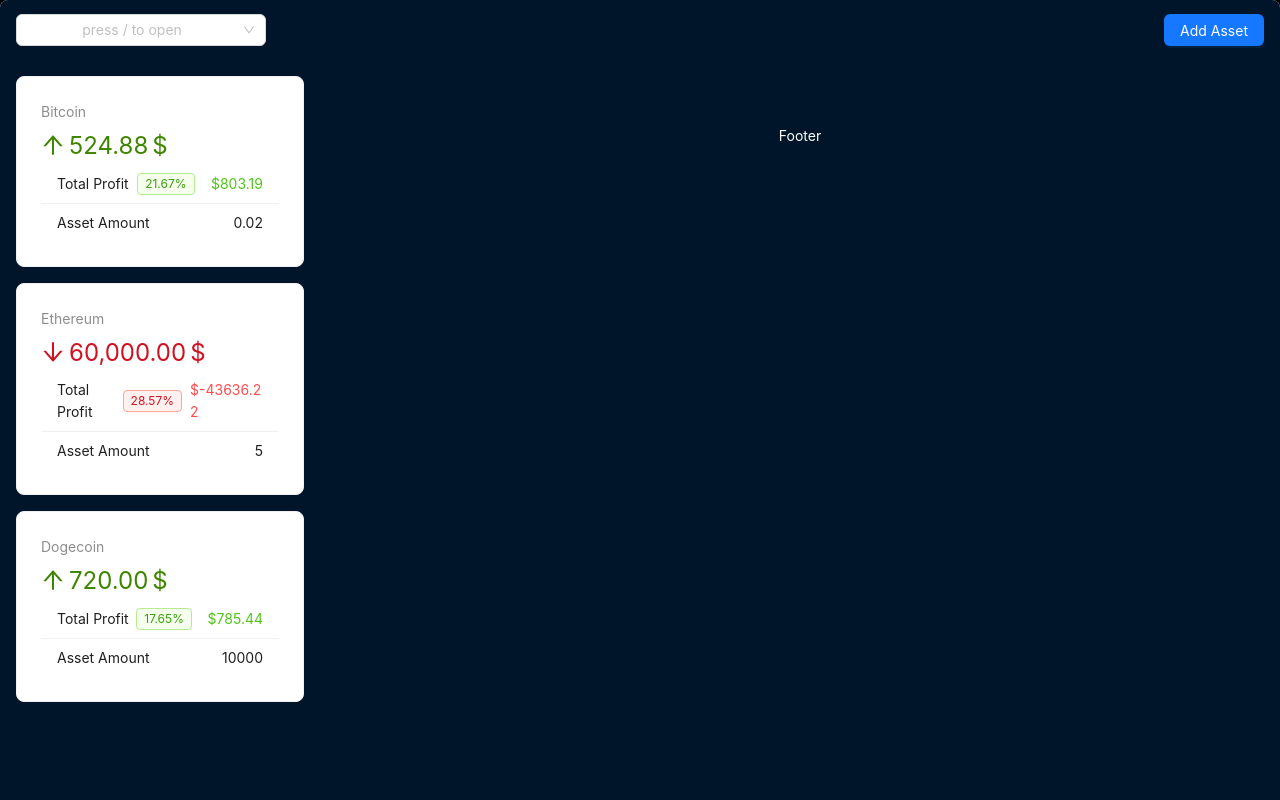
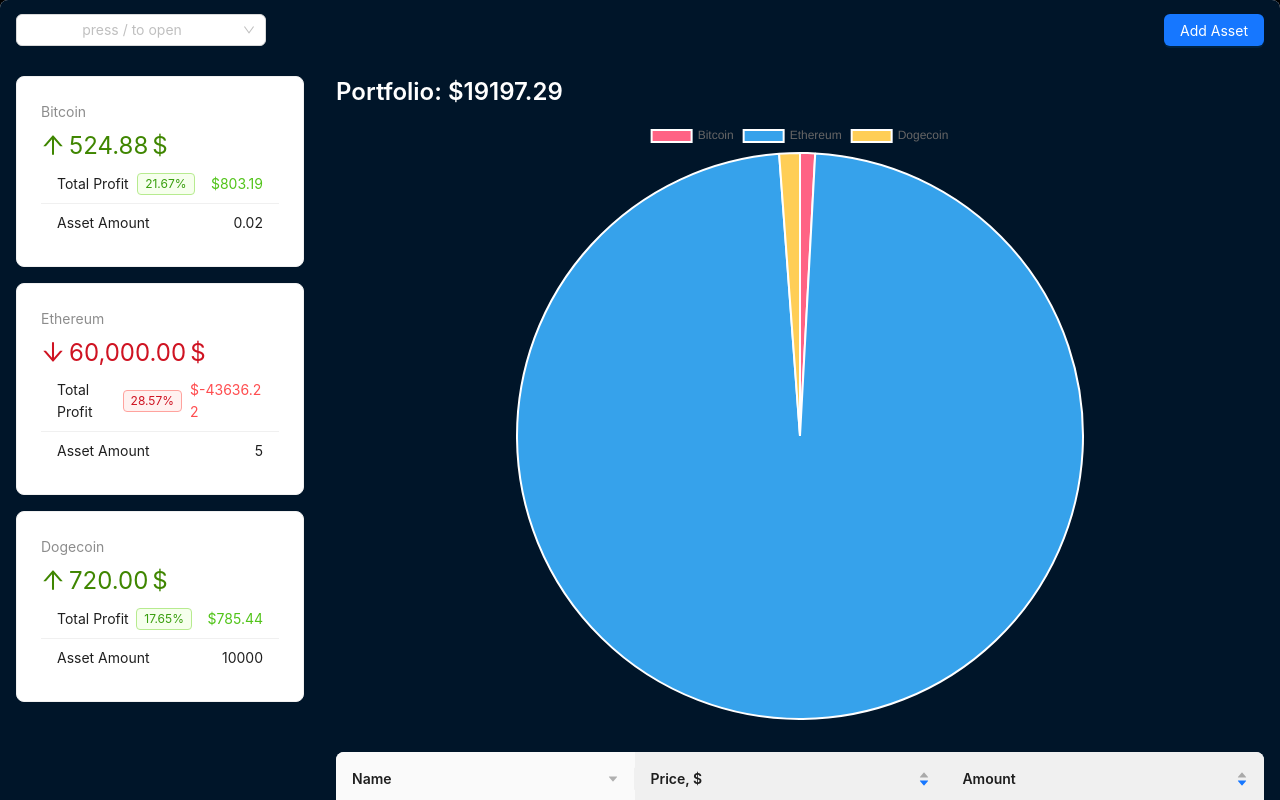
Before and after one commit to StepanoffDS/crypto-dashboard, a React (Vite) app: page / in a window 1280 px wide. Shown: the top 800 px of the page. Built offline with nearby package versions, Linux system fonts and the light colour scheme.

Commit message:
5th commit

```diff
--- a/package.json
+++ b/package.json
@@ -11,7 +11,9 @@
   },
   "dependencies": {
     "antd": "^5.16.4",
+    "chart.js": "^4.4.2",
     "react": "^18.2.0",
+    "react-chartjs-2": "^5.2.0",
     "react-dom": "^18.2.0"
   },
   "devDependencies": {
--- a/src/components/layout/AppContent/AppContent.tsx
+++ b/src/components/layout/AppContent/AppContent.tsx
@@ -1,6 +1,33 @@
 import { Content } from 'antd/es/layout/layout'
 import styles from './AppContent.module.scss'
+import { Typography } from 'antd'
+import { useCrypto } from '../../../context/crypto-context'
+import PortfolioChart from '../PortfolioChart/PortfolioChart'
+import AssetsTable from '../PortfolioChart/AssetsTable'
 
 export default function AppContent() {
-	return <Content className={styles.contentStyle}>Footer</Content>
+	const { assets, crypto } = useCrypto()
+
+	const cryptoPriceMap: Record<string, number> = crypto.reduce((acc, c) => {
+		return {
+			...acc,
+			[c.id]: c.price,
+		}
+	}, {})
+
+	return (
+		<Content className={styles.contentStyle}>
+			<Typography.Title style={{ textAlign: 'left', color: '#fff' }} level={3}>
+				Portfolio: $
+				{assets
+					.map((asset) => {
+						return asset.amount ? asset.amount * cryptoPriceMap[asset.id] : 0
+					})
+					.reduce((acc, v) => (acc += v), 0)
+					.toFixed(2)}
+			</Typography.Title>
+			<PortfolioChart />
+			<AssetsTable />
+		</Content>
+	)
 }
--- /dev/null
+++ b/src/components/layout/PortfolioChart/AssetsTable.tsx
@@ -0,0 +1,59 @@
+import React from 'react'
+import { Table } from 'antd'
+import type { TableColumnsType } from 'antd'
+import { useCrypto } from '../../../context/crypto-context'
+
+interface DataType {
+	key: string | undefined
+	name: string
+	price: number
+	amount: number
+}
+
+const columns: TableColumnsType<DataType> = [
+	{
+		title: 'Name',
+		dataIndex: 'name',
+		showSorterTooltip: { target: 'full-header' },
+		// specify the condition of filtering result
+		// here is that finding the name started with `value`
+		onFilter: (value, record) => record.name.indexOf(value as string) === 0,
+		sorter: (a, b) => a.name.length - b.name.length,
+		sortDirections: ['descend'],
+	},
+	{
+		title: 'Price, $',
+		dataIndex: 'price',
+		defaultSortOrder: 'descend',
+		sorter: (a, b) => a.price - b.price,
+	},
+	{
+		title: 'Amount',
+		dataIndex: 'amount',
+		defaultSortOrder: 'descend',
+		sorter: (a, b) => a.amount - b.amount,
+	},
+]
+
+export default function AssetsTable() {
+	const { assets } = useCrypto()
+
+	const data: DataType[] = assets.map((asset) => ({
+		key: asset.id,
+		name: asset.name ?? 'Default Name',
+		price: asset.price ?? 0,
+		amount: asset.amount ?? 0,
+	}))
+
+	return (
+		<div>
+			{' '}
+			<Table
+				pagination={false}
+				columns={columns}
+				dataSource={data}
+				showSorterTooltip={{ target: 'sorter-icon' }}
+			/>
+		</div>
+	)
+}
--- /dev/null
+++ b/src/components/layout/PortfolioChart/PortfolioChart.tsx
@@ -0,0 +1,41 @@
+import { Chart as ChartJS, ArcElement, Tooltip, Legend } from 'chart.js'
+import { Pie } from 'react-chartjs-2'
+import { useCrypto } from '../../../context/crypto-context'
+
+ChartJS.register(ArcElement, Tooltip, Legend)
+
+export default function PortfolioChart() {
+	const { assets } = useCrypto()
+
+	const data = {
+		labels: assets.map((asset) => asset.name),
+		datasets: [
+			{
+				label: '$',
+				data: assets.map((asset) => asset.totalAmount),
+				backgroundColor: [
+					'rgba(255, 99, 132, 1)',
+					'rgba(54, 162, 235, 1)',
+					'rgba(255, 206, 86, 1)',
+					'rgba(75, 192, 192, 1)',
+					'rgba(153, 102, 255, 1)',
+					'rgba(255, 159, 64, 1)',
+				],
+			},
+		],
+	}
+
+	return (
+		<div
+			style={{
+				display: 'flex',
+				justifyContent: 'center',
+				alignItems: 'center',
+				height: 600,
+				marginBottom: '2rem',
+			}}
+		>
+			<Pie data={data} />
+		</div>
+	)
+}
--- a/src/context/crypto-context.tsx
+++ b/src/context/crypto-context.tsx
@@ -39,6 +39,7 @@
 					coin?.price && asset.amount && asset.price
 						? asset.amount * (coin.price - asset.price)
 						: 0,
+				name: coin?.name ?? coin?.id,
 				...asset,
 			}
 		})
--- a/src/data.ts
+++ b/src/data.ts
@@ -147,9 +147,10 @@
 
 export type TCryptoAssets = {
 	id: string
+	name?: string
 	amount: number | undefined
 	price: number | undefined
-	date: string | Date
+	date?: string | Date
 	isGrow?: boolean | undefined
 	growPercent?: number
 	totalAmount?: number
```
Also changed, not shown: 2 other files (tests, documents, lock files or other folders).
